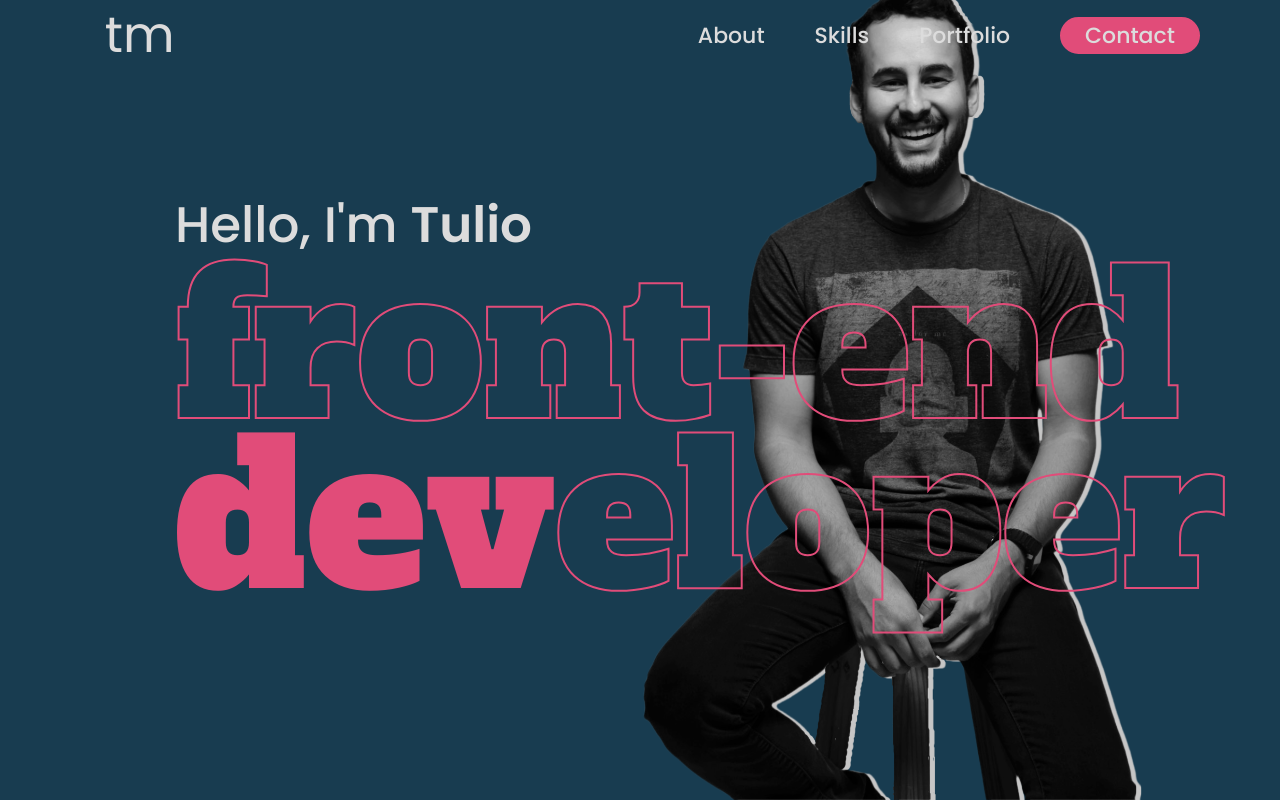
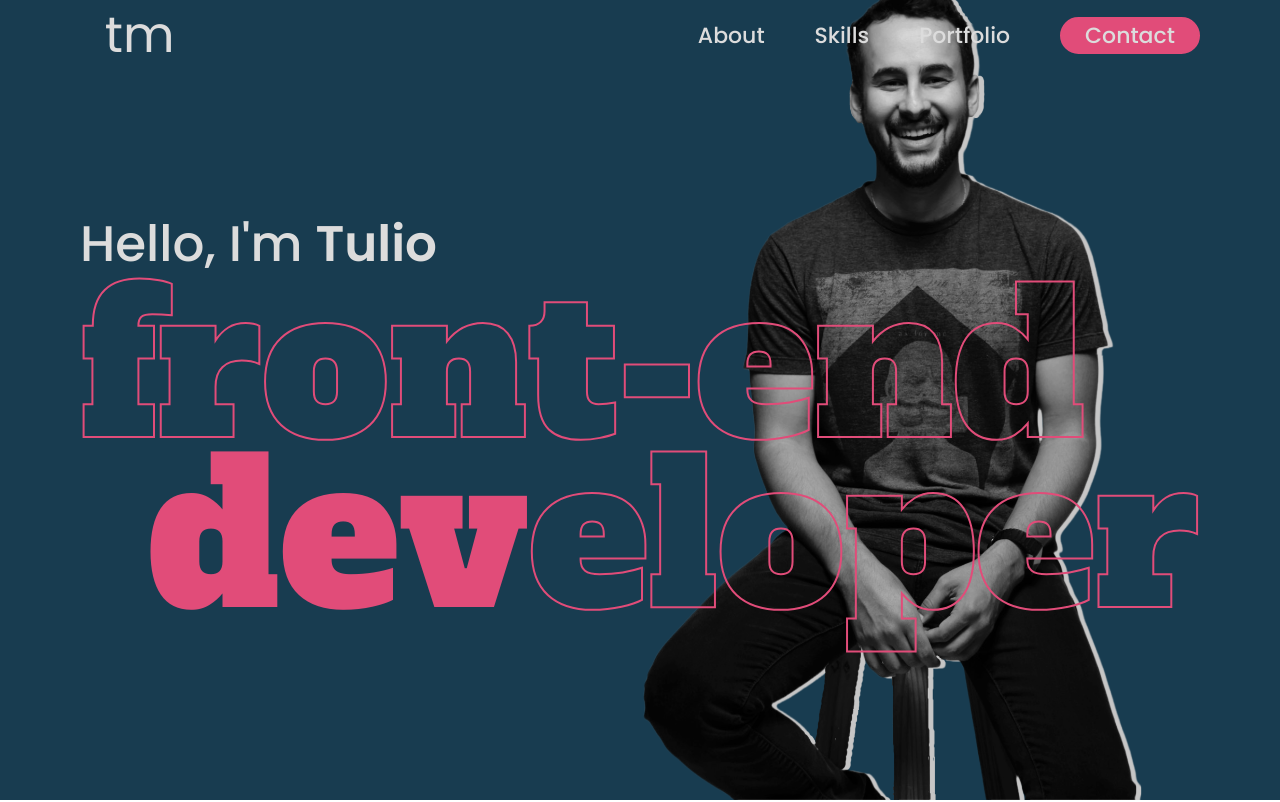
Before and after one commit to t-minini/my-website-v2, a React (Create React App) app: page / in a window 1280 px wide. Shown: the top 802 px of the page. Built offline with nearby package versions, Linux system fonts and the light colour scheme.

Commit message:
:lipstick: change on padding for hello component

```diff
--- a/src/components/hello/hello.module.css
+++ b/src/components/hello/hello.module.css
@@ -3,7 +3,7 @@
   height: 100vh;
   /* width: 90%; */
   margin: auto;
-  padding: 0 17.5rem;
+  padding: 0 8rem;
 }
 
 .hello__phrase {
```
